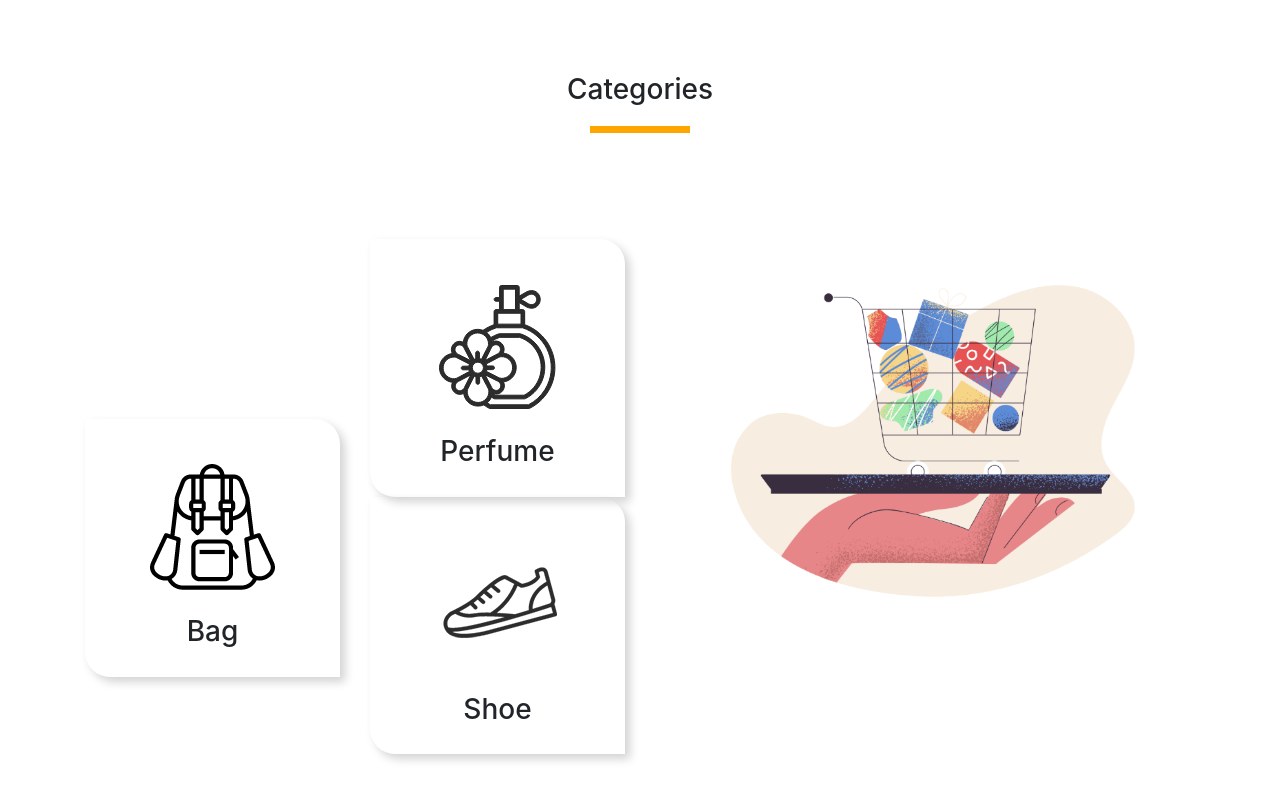
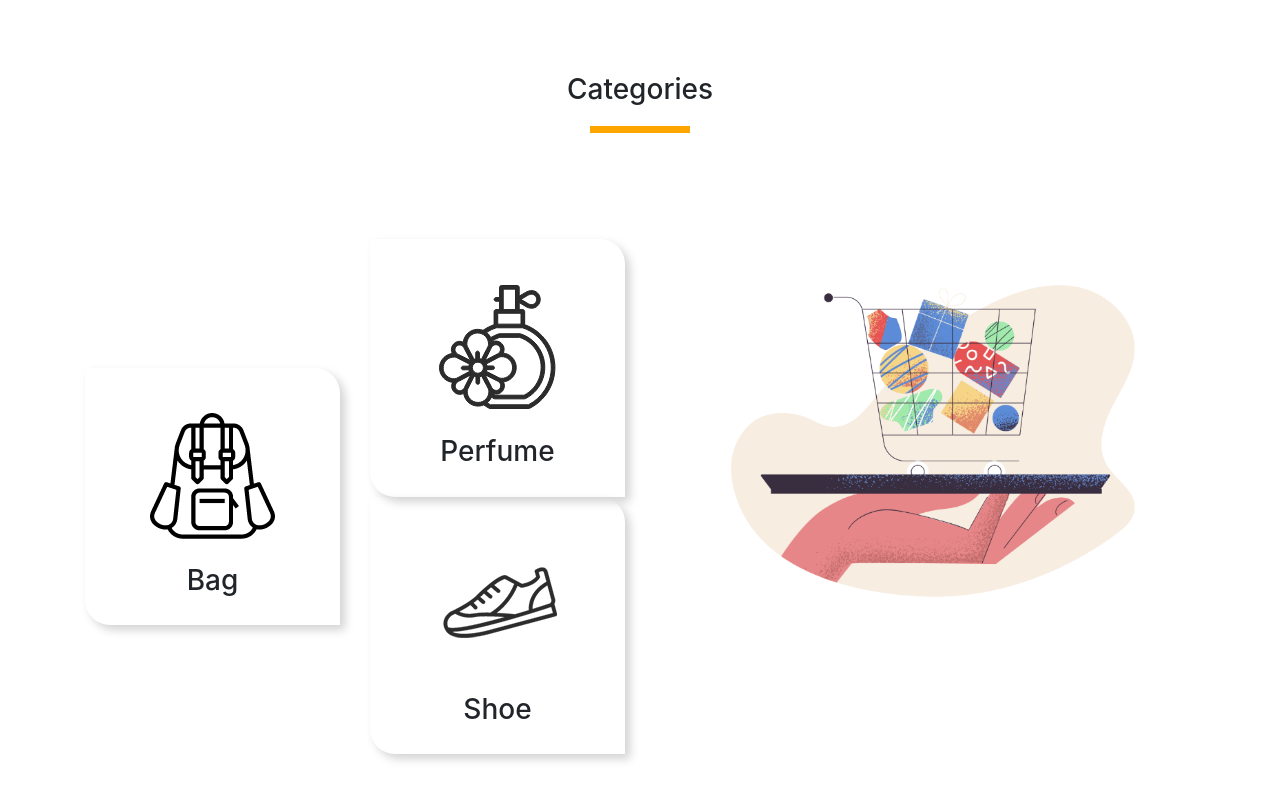
Before and after one commit to Jawadhossain001/hot-gadgets, a plain HTML site: page index.html in a window 1280 px wide. Shown: the part 2248-3048 px from the top of the page. Drawn offline with nearby package versions, Linux system fonts and the light colour scheme.

Commit message:
done work

```diff
--- a/css/style.css
+++ b/css/style.css
@@ -48,10 +48,6 @@ span.cate{
 .cate-go{
    margin: 25px 0;
 }
-.bag{
-    position: relative;
-    top:35%;
-}
 .order img{
     width: 100%;
 }
--- a/index.html
+++ b/index.html
@@ -177,13 +177,13 @@
     </div>
     <div class="container">
         <div class="row">
-            <div class="col-md-3 col-sm-3">
+            <div class="col-md-3 col-sm-12 align-self-center">
                 <div class="cate-bg text-center bag">
                     <img class="cate-go" src="images/Categories/bag.png" alt="">
                     <h3>Bag</h3>
                 </div>
             </div>
-            <div class="col-md-3 col-sm-3 d-flex flex-column">
+            <div class="col-md-3 col-sm-12 d-flex flex-column">
                 <div class="cate-bg text-center">
                     <img class="cate-go" src="images/Categories/perfume.png" alt="">
                     <h3>Perfume</h3>
```
